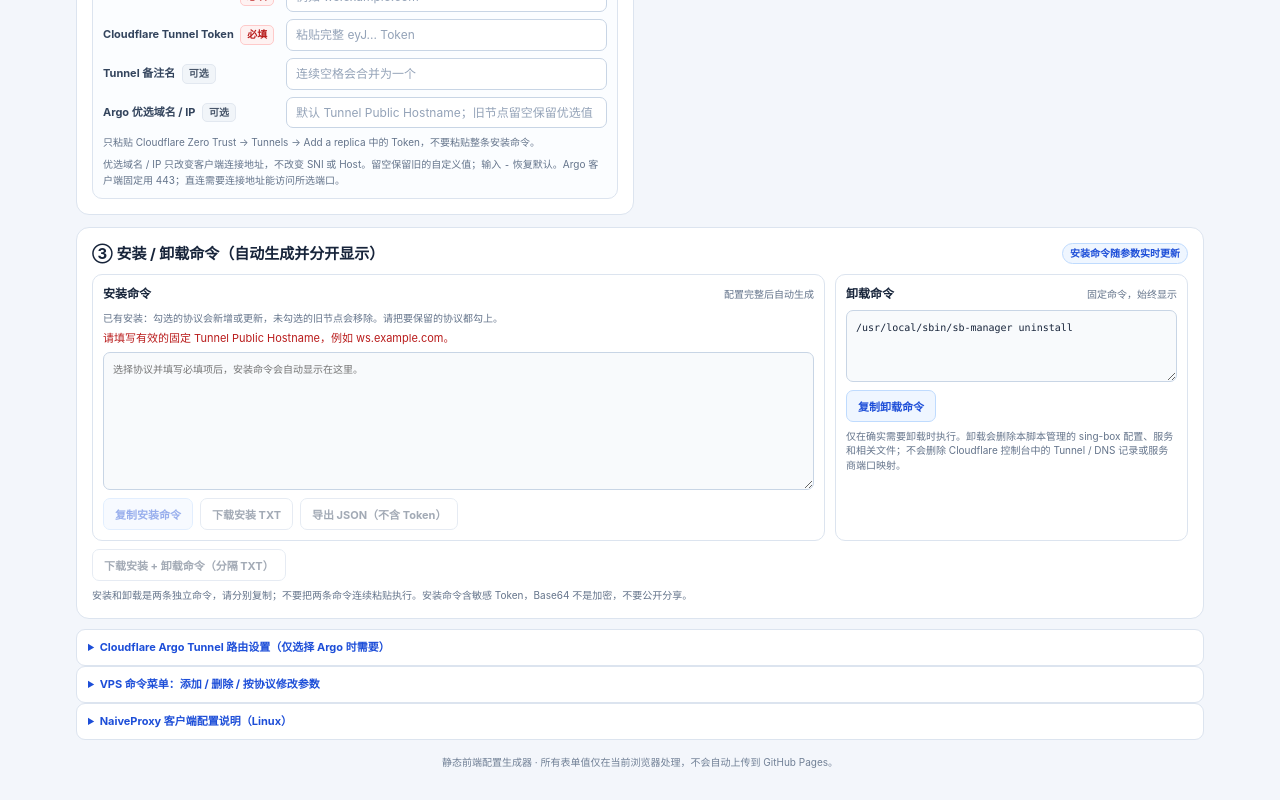
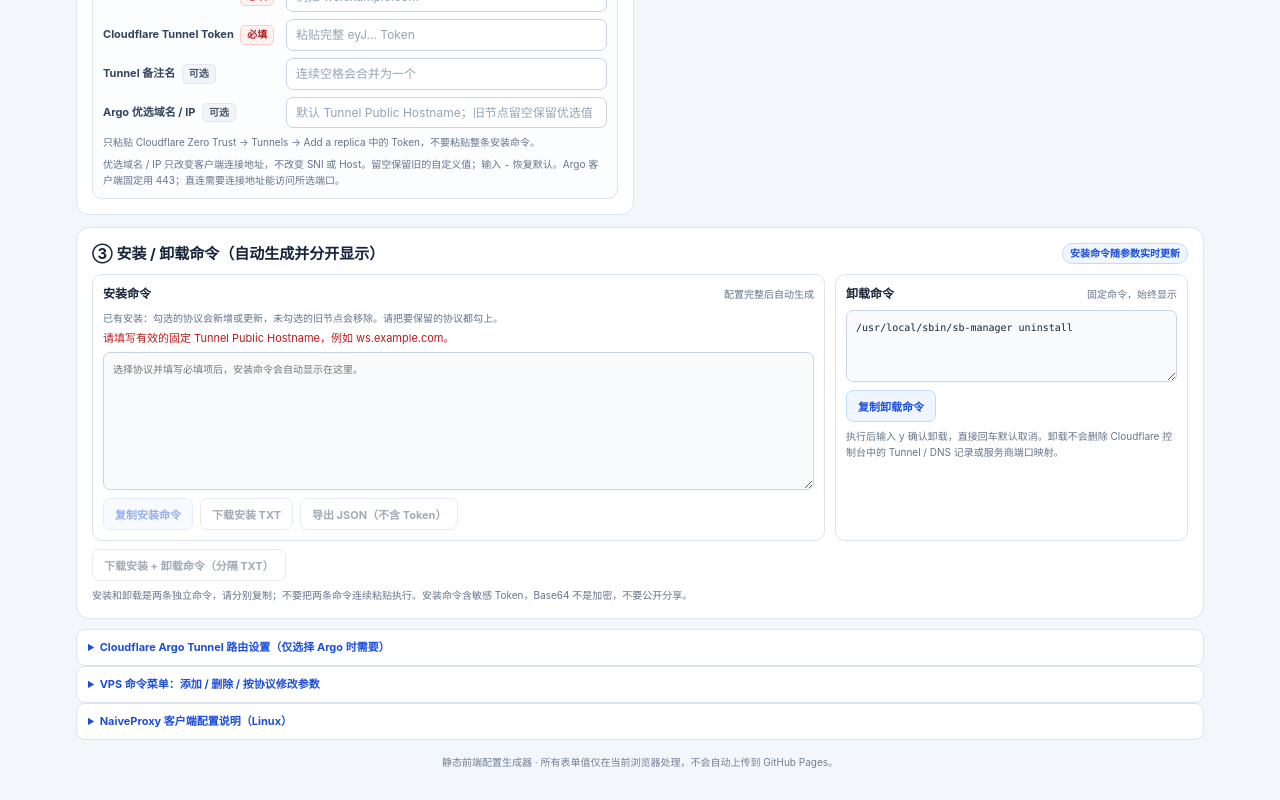
Before and after one commit to mxw1589/jiedian, a plain HTML site: page index.html in a window 1280 px wide. Shown: the part 528-1328 px from the top of the page. Drawn offline with Linux system fonts and the light colour scheme.

Commit message:
Confirm uninstall and prefer installed or system sources

```diff
--- a/index.html
+++ b/index.html
@@ -127,7 +127,7 @@
       <div class="commandhead">卸载命令 <span>固定命令，始终显示</span></div>
       <textarea id="uninstallText" class="command short" rows="3" readonly>/usr/local/sbin/sb-manager uninstall</textarea>
       <div class="actions"><button id="copyUninstall" class="secondary">复制卸载命令</button></div>
-      <div class="footnote">仅在确实需要卸载时执行。卸载会删除本脚本管理的 sing-box 配置、服务和相关文件；不会删除 Cloudflare 控制台中的 Tunnel / DNS 记录或服务商端口映射。</div>
+      <div class="footnote">执行后输入 <code>y</code> 确认卸载，直接回车默认取消。卸载不会删除 Cloudflare 控制台中的 Tunnel / DNS 记录或服务商端口映射。</div>
     </div>
   </div>
   <div class="actions"><button id="downloadBoth" class="ghost" disabled>下载安装 + 卸载命令（分隔 TXT）</button></div>
```
Also changed, not shown: 2 other files.
